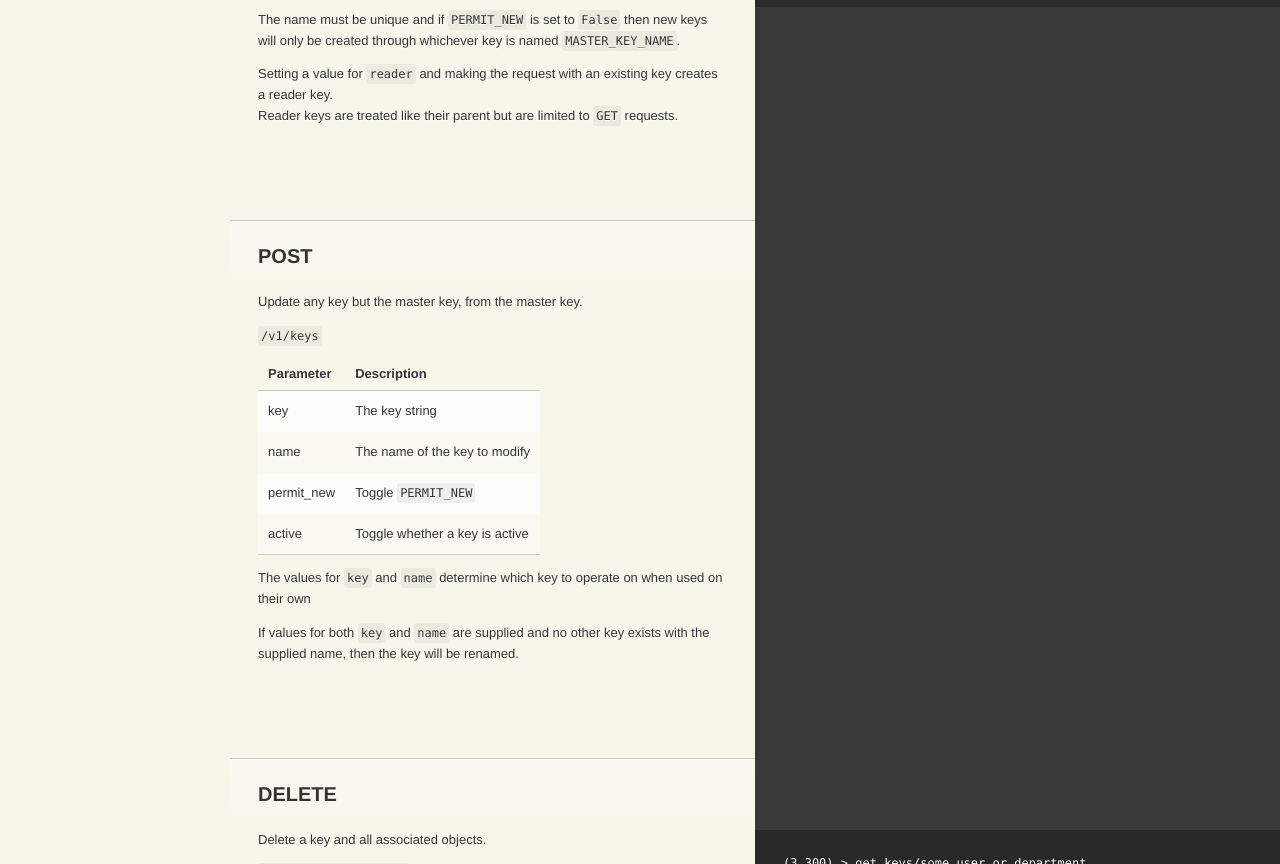
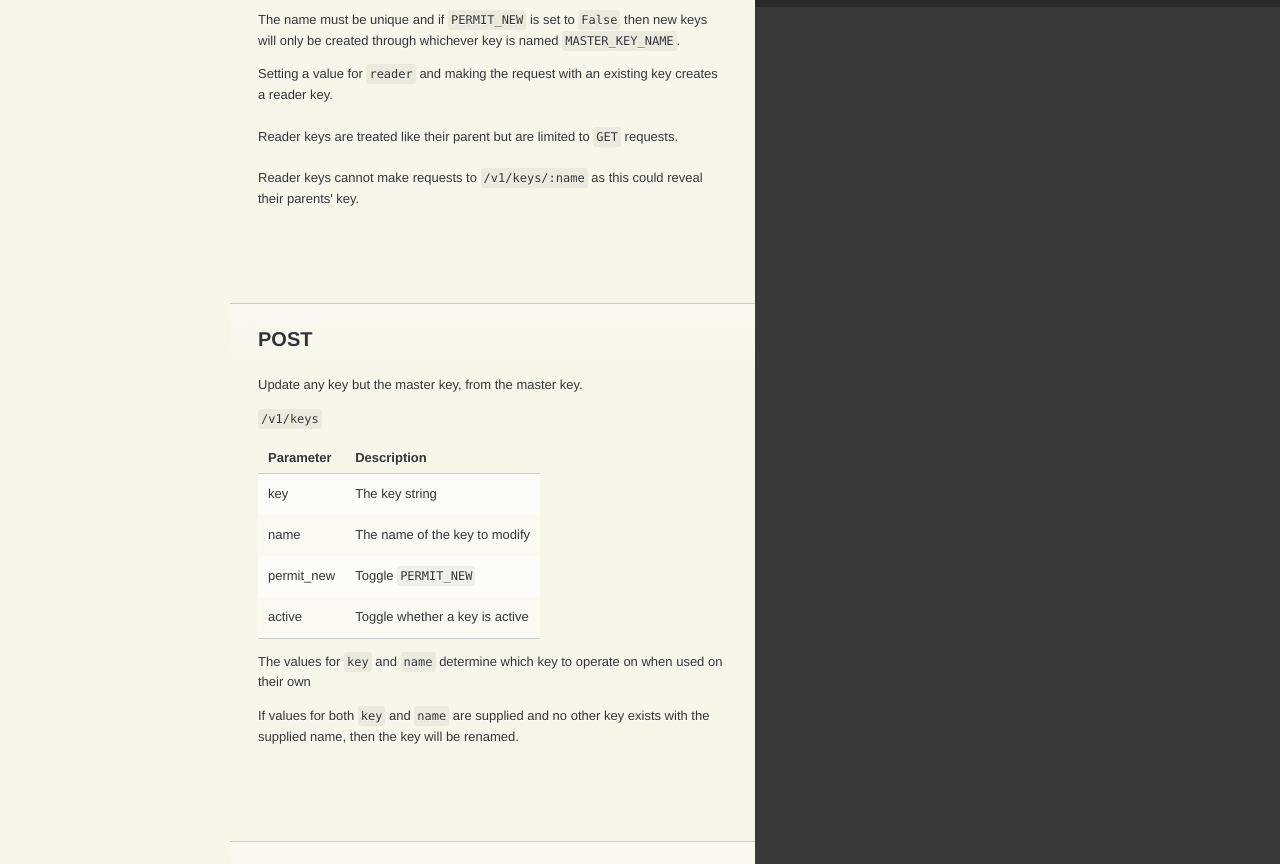
Before and after one commit to LukeB42/Emissary, a plain HTML site: page index.html in a window 1280 px wide. Shown: the part 5626-6490 px from the top of the page. Drawn offline with nearby package versions, Linux system fonts and the light colour scheme; files whose address does not match are found by name.

Commit message:
added in line about reader key limitations

```diff
--- a/index.html
+++ b/index.html
@@ -348,8 +348,9 @@ determines whether new keys can be anonymously created.</p>
 through whichever key is named <code>MASTER_KEY_NAME</code>.</p>
 
 <p>Setting a value for <code>reader</code> and making the request with an existing key creates
-a reader key.<br />
-Reader keys are treated like their parent but are limited to <code>GET</code> requests.<br />
+a reader key.<br /><br />
+Reader keys are treated like their parent but are limited to <code>GET</code> requests.<br /><br />
+Reader keys cannot make requests to <code>/v1/keys/:name</code> as this could reveal their parents' key.
 </p>
 
 <h2 id="post">POST</h2>
```
